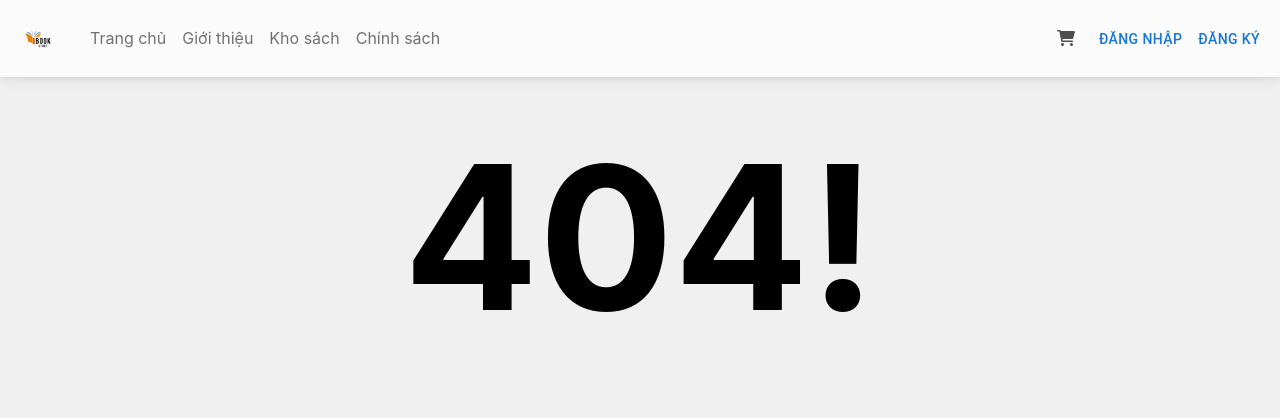
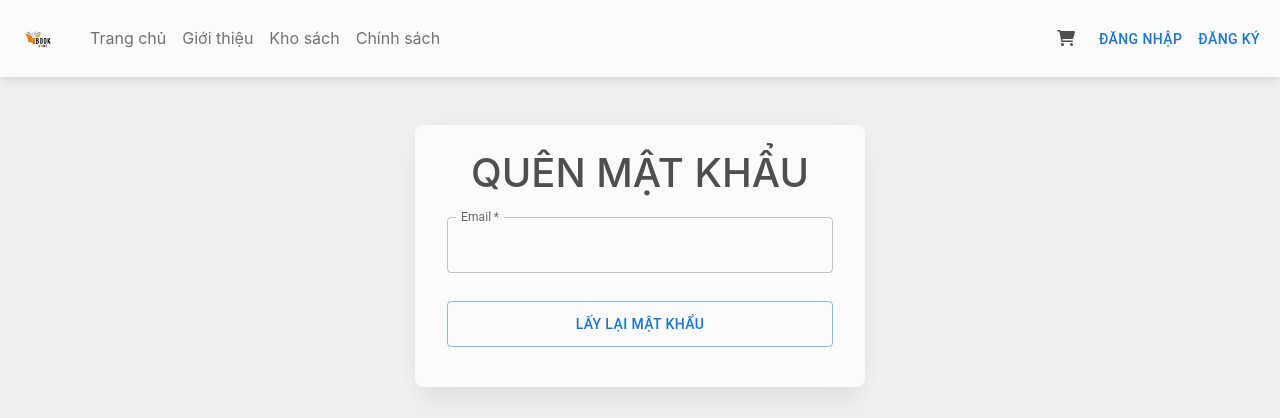
Before and after one commit to thinh16072005/BookStoreSBA, a React (Vite) app in the folder frontend/: page /forgot-password in a window 1280 px wide. Shown: the top 418 px of the page. Built offline with nearby package versions, Linux system fonts and the light colour scheme.

Commit message:
feat/forgot-password: Add forgot password page for user

```diff
--- a/frontend/src/App.jsx
+++ b/frontend/src/App.jsx
@@ -12,6 +12,8 @@ import FilterableBookList from './layout/products/FilterableBookList';
 import RegisterPage from './layout/user/RegisterPage';
 import ActiveAccount from './layout/user/ActiveAccount';
 import LoginPage from './layout/user/LoginPage';
+import ProfilePage from './layout/user/ProfilePage';
+import {ForgotPassword} from "./layout/user/ForgotPassword";
 
 const MyRoutes = () => {
 
@@ -34,6 +36,9 @@ const MyRoutes = () => {
                 <Route path='/register' element={<RegisterPage />} />
                 <Route path='/active/:email/:activationCode' element={<ActiveAccount />} />
                 <Route path='/login' element={<LoginPage />} />
+
+                <Route path='/profile' element={<ProfilePage />} />
+                <Route path='/forgot-password' element={<ForgotPassword />} />
 
                 {!isAdminPath && (
                     <Route path='*' element={<Error404Page />} />
--- /dev/null
+++ b/frontend/src/layout/user/ForgotPassword.jsx
@@ -0,0 +1,79 @@
+import { Button, TextField } from "@mui/material";
+import { useState } from "react";
+import useScrollToTop from "../../hooks/ScrollToTop";
+import { useNavigate } from "react-router-dom";
+import { toast } from "react-toastify";
+import { endpointBE } from "../utils/Constant";
+
+export const ForgotPassword = () => {
+	useScrollToTop(); // Mỗi lần vào component này thì sẽ ở trên cùng
+
+	const [email, setEmail] = useState("");
+	const navigation = useNavigate();
+
+	const handleSubmit = async (event) => {
+		event.preventDefault();
+		const response  = await toast.promise(
+			fetch(endpointBE + "/user/forgot-password", {
+				method: "PUT",
+				headers: {
+					"Content-Type": "application/json",
+				},
+				body: JSON.stringify({ email }),
+			})
+				.then((response) => {
+					if (response.ok) {
+						toast.success(
+							"Gửi thành công, hãy kiểm tra email để lấy mật khẩu"
+						);
+						setEmail("");
+						navigation("/login");
+					} else if(response.status === 404) {
+						toast.warning("Email không tồn tại!");
+					} else {
+						toast.warning("Xảy ra lỗi trong quá trình xử lý")
+					}
+				})
+				.catch((error) => {
+					toast.error("Gửi thất bại");
+					console.log(error);
+				}),
+			{ pending: "Đang trong quá trình xử lý ..." }
+		);
+	}
+
+	return (
+		<div
+			className='container my-5 py-4 rounded-5 shadow-5 bg-light'
+			style={{ width: "450px" }}
+		>
+			<h1 className='text-center'>QUÊN MẬT KHẨU</h1>
+			<form
+				onSubmit={handleSubmit}
+				className='form'
+				style={{ padding: "0 20px" }}
+			>
+				<TextField
+					fullWidth
+					required={true}
+					id='outlined-required'
+					label='Email'
+					placeholder='Nhập email'
+					value={email}
+					onChange={(e) => setEmail(e.target.value)}
+					className='input-field'
+				/>
+				<div className='text-center my-3'>
+					<Button
+						fullWidth
+						variant='outlined'
+						type='submit'
+						sx={{ padding: "10px" }}
+					>
+						Lấy lại mật khẩu
+					</Button>
+				</div>
+			</form>
+		</div>
+	);
+};
```
